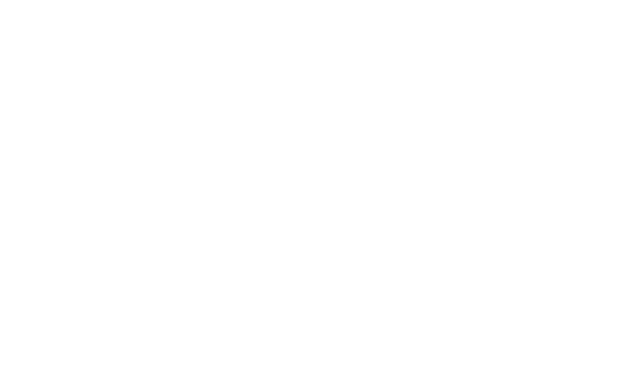
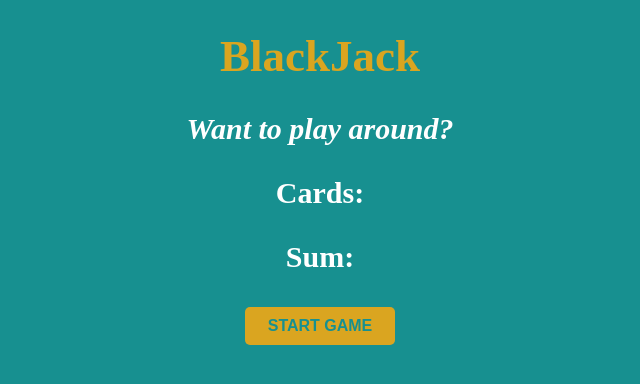
Before and after one commit to faithadewuyi/Javascript-Projects, a plain HTML site: page Black Jack App/index.html in a window 1280 px wide. Shown: the whole page, without its empty margins (320-960 px from the left). Drawn offline with Linux system fonts and the light colour scheme.

Commit message:
BlackJack styled

```diff
--- a/Black Jack App/index.html
+++ b/Black Jack App/index.html
@@ -7,6 +7,12 @@
   <link href="styles.css" rel="stylesheet">
 </head>
 <body>
+  <h1>BlackJack</h1>
+  <p id="message-el">Want to play around?</p>
+  <p id="card-el">Cards:</p>
+  <p id="sum-el">Sum:</p>
+  <button onclick="startGame()">START GAME</button>
+
 <script src="script.js" ></script>
 </body>
 </html>
--- a/Black Jack App/script.js
+++ b/Black Jack App/script.js
@@ -1,16 +1,32 @@
 let firstCard = 10;
 let secondCard = 7;
 
-let sum = firstCard + secondCard
+let sum = firstCard + secondCard;
 
+let hasBlackJack = false;
+
+let outOfGame = true;
+let message = "";
+let messageEl = document.getElementById("message-el");
+let sumEl = document.querySelector("#sum-el");
+function startGame(){
+  sumEl.textContent = "Sum:" + sum
   if ( sum <= 20){
-  console.log ("Do you want to draw a new card? 🙂")
+    message= "Do you want to draw a new card? 🙂"
+
   }
 
   else if(sum === 21)
   {
-  console.log("Wohoo! You've got Blackjack! 🥳")
+    message = "You've got Blackjack! 🥳"
+    hasBlackJack = true
   }
   else{
-  console.log("You're out of the game! 😭")
+    message = "You're out of the game! 😭"
+
+    outOfGame = false
   }
+
+  messageEl.textContent = message
+  console.log(message)
+}
--- a/Black Jack App/styles.css
+++ b/Black Jack App/styles.css
@@ -0,0 +1,29 @@
+body{
+  background-color: rgb(23, 144, 144);
+  text-align: center;
+  max-width: 1300px;
+  color: #fff;
+  font-weight: 600;
+  font-size: 30px;
+}
+
+h1{
+  color:goldenrod;
+  font-size: 45px;
+}
+
+#message-el {
+  font-style: italic;
+}
+
+button{
+/* color: #016f32; */
+color: rgb(23, 144, 144);
+width: 150px;
+font-weight: bolder;
+background-color: goldenrod;
+border: none;
+padding: 10px;
+border-radius: 5px;
+font-size: 16px;
+}
```
Lines whose indentation alone changed are shown as unchanged.
